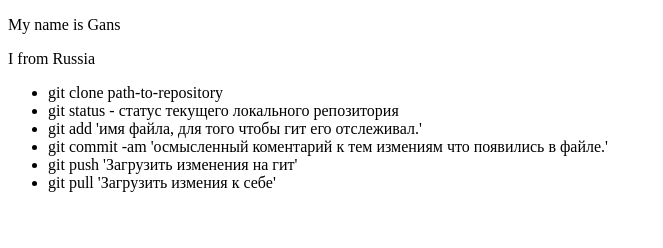
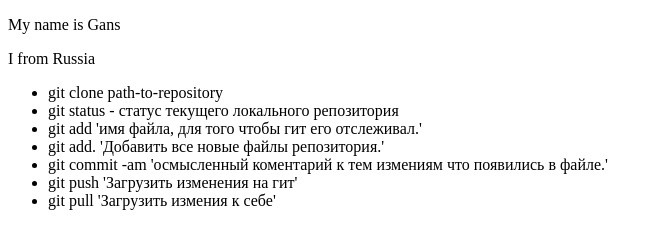
Before and after one commit to Gans-Shtraus/git-learn, a plain HTML site: page index.html in a window 1280 px wide. Shown: the whole page, without its empty margins (0-663 px from the left). Drawn offline with Linux system fonts and the light colour scheme.

Commit message:
new file to inde.html

```diff
--- a/index.html
+++ b/index.html
@@ -19,6 +19,7 @@
             <li>git clone path-to-repository</li>
             <li>git status - статус текущего локального репозитория </li>
             <li>git add 'имя файла, для того чтобы гит его отслеживал.' </li>
+            <li>git add. 'Добавить все новые файлы репозитория.' </li>
             <li>git commit -am 'осмысленный коментарий к тем измениям что появились в файле.' </li>
             <li>git push 'Загрузить изменения на гит' </li>
             <li>git pull 'Загрузить измения к себе' </li>
```
